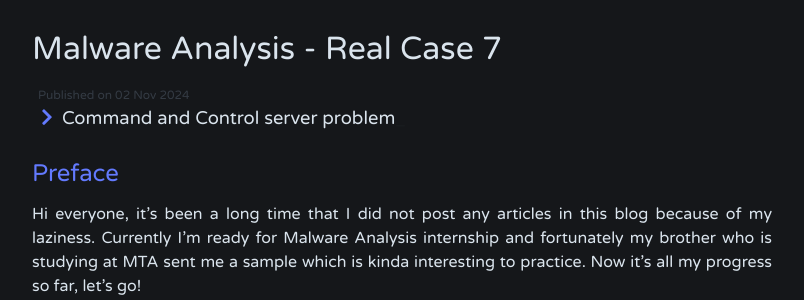
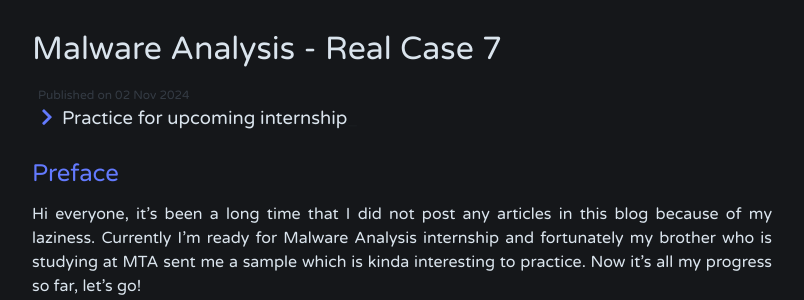
Before and after one commit to odintheprotector/odintheprotector.github.io, a Jekyll site: the page built from _posts/2024-11-02-malware-analysis-real-case-7.md, in a window 1280 px wide and 900 px high. Shown: the part 216-516 px from the top of the window, without its empty margins (238-1042 px from the left). Built offline with Jekyll 4.4.1, drawn with Linux system fonts in a browser that asks for light colours; nearby versions of some CDN libraries.

Commit message:
Update 2024-11-02-malware-analysis-real-case-7.md

```diff
--- a/_posts/2024-11-02-malware-analysis-real-case-7.md
+++ b/_posts/2024-11-02-malware-analysis-real-case-7.md
@@ -1,7 +1,7 @@
 ---
 layout: post
 title: Malware Analysis - Real Case 7
-description: Command and Control server problem
+description: Practice for upcoming internship
 tags: [Real Case, Reverse Engineering, Python, Blue Team, PyInstaller, Forensic]
 ---
 
```
